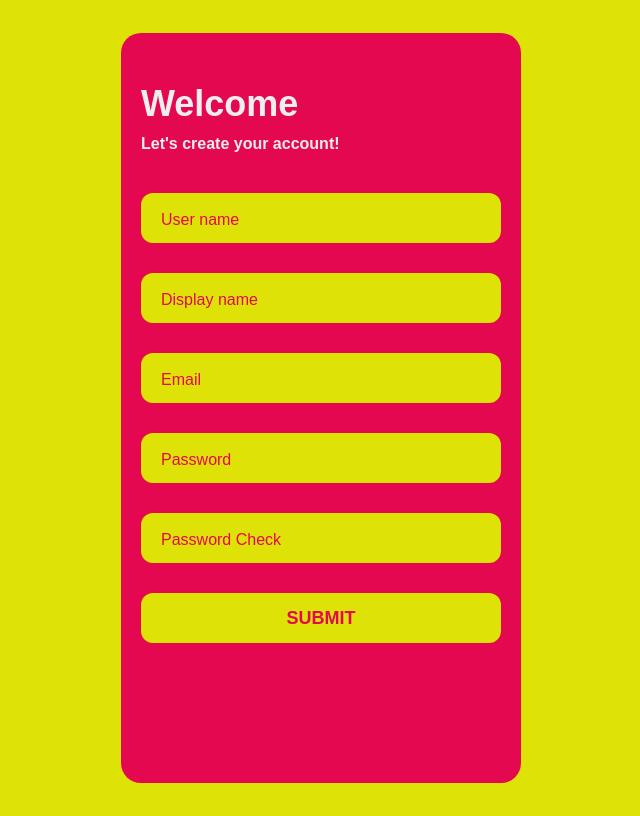
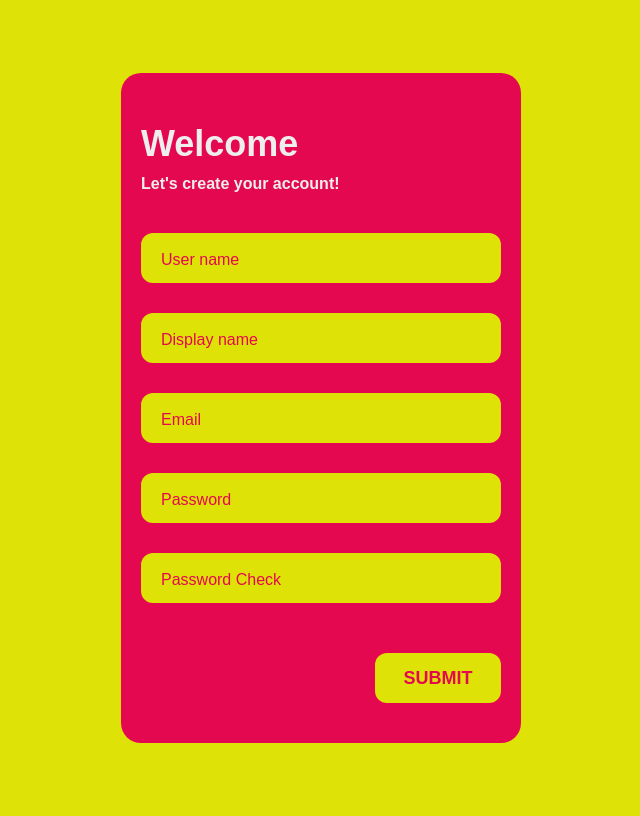
Before and after one commit to duhayildirim/BlogWebsiteUI, a React (Create React App) app: page / in a window 1280 px wide. Shown: the whole page, without its empty margins (319-959 px from the left). Built offline with nearby package versions, Linux system fonts and the light colour scheme.

Commit message:
user post request

```diff
--- a/package.json
+++ b/package.json
@@ -6,6 +6,7 @@
     "@testing-library/jest-dom": "^5.16.5",
     "@testing-library/react": "^13.4.0",
     "@testing-library/user-event": "^13.5.0",
+    "axios": "^1.3.4",
     "react": "^18.2.0",
     "react-dom": "^18.2.0",
     "react-scripts": "5.0.1",
--- a/src/Components/UserSignupPage.js
+++ b/src/Components/UserSignupPage.js
@@ -1,4 +1,5 @@
 import React from "react";
+import axios from "axios";
 
 class UserSignupPage extends React.Component {
 
@@ -13,8 +14,15 @@ class UserSignupPage extends React.Component {
   onChangeValue = e => {
     const { id, value } = e.target
     this.setState({
-      [id] : value
+      [id]: value
     })
+  }
+
+  signUp = e => {
+    e.preventDefault()
+    const { userName, displayName, email, password } = this.state
+    const body = { userName, displayName, email, password }
+    axios.post("http://localhost:8080/api/1.0/users", body)
   }
 
   render() {
@@ -48,7 +56,7 @@ class UserSignupPage extends React.Component {
             <div className="cut "></div>
             <label htmlFor="lastname" className="placeholder">Password Check</label>
           </div>
-          <button type="text" className="submit">SUBMIT</button>
+          <button type="text" onClick={this.signUp} className="submit">SUBMIT</button>
         </form>
       </div>
     )
--- a/src/Styles/Form.css
+++ b/src/Styles/Form.css
@@ -10,7 +10,7 @@ body {
   background-color: #e40851;
   border-radius: 20px;
   box-sizing: border-box;
-  height: 750px;
+  height: 670px;
   padding: 20px;
   width: 400px;
 }
@@ -111,16 +111,22 @@ body {
   cursor: pointer;
   font-size: 18px;
   height: 50px;
-  margin-top: 30px;
+  margin-top: 50px;
   font-weight: bolder;
   text-align: center;
-  width: 100%;
+  width: 35%;
+  float: right;
 }
 
 .submit:active {
   background-color: #e40851;
 }
 
+.submit:hover {
+  background-color: #eee;
+  color: #e40851;
+}
+
 .termof {
   color: #eee;
 }
```
Also changed, not shown: 1 other file (tests, documents, lock files or other folders).
